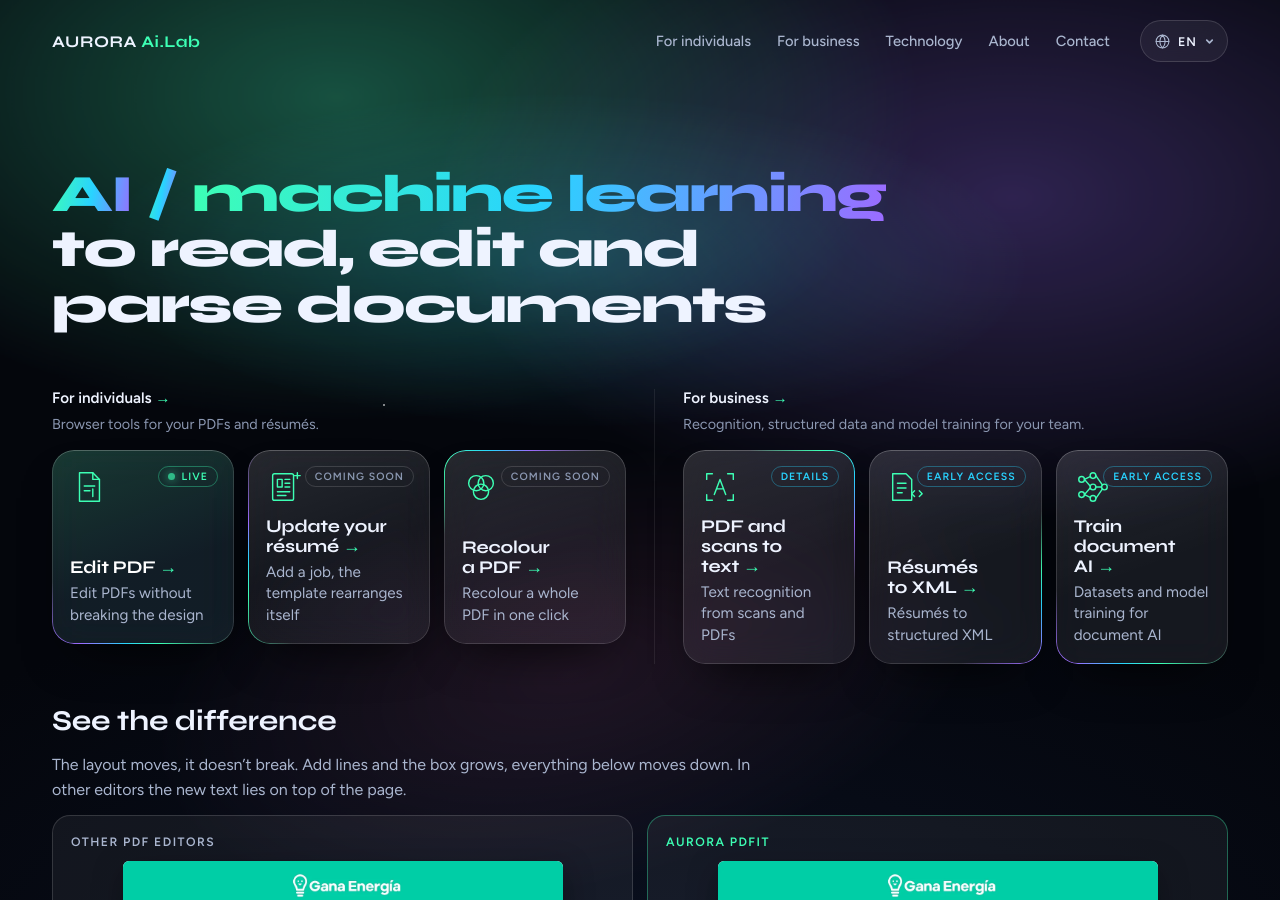
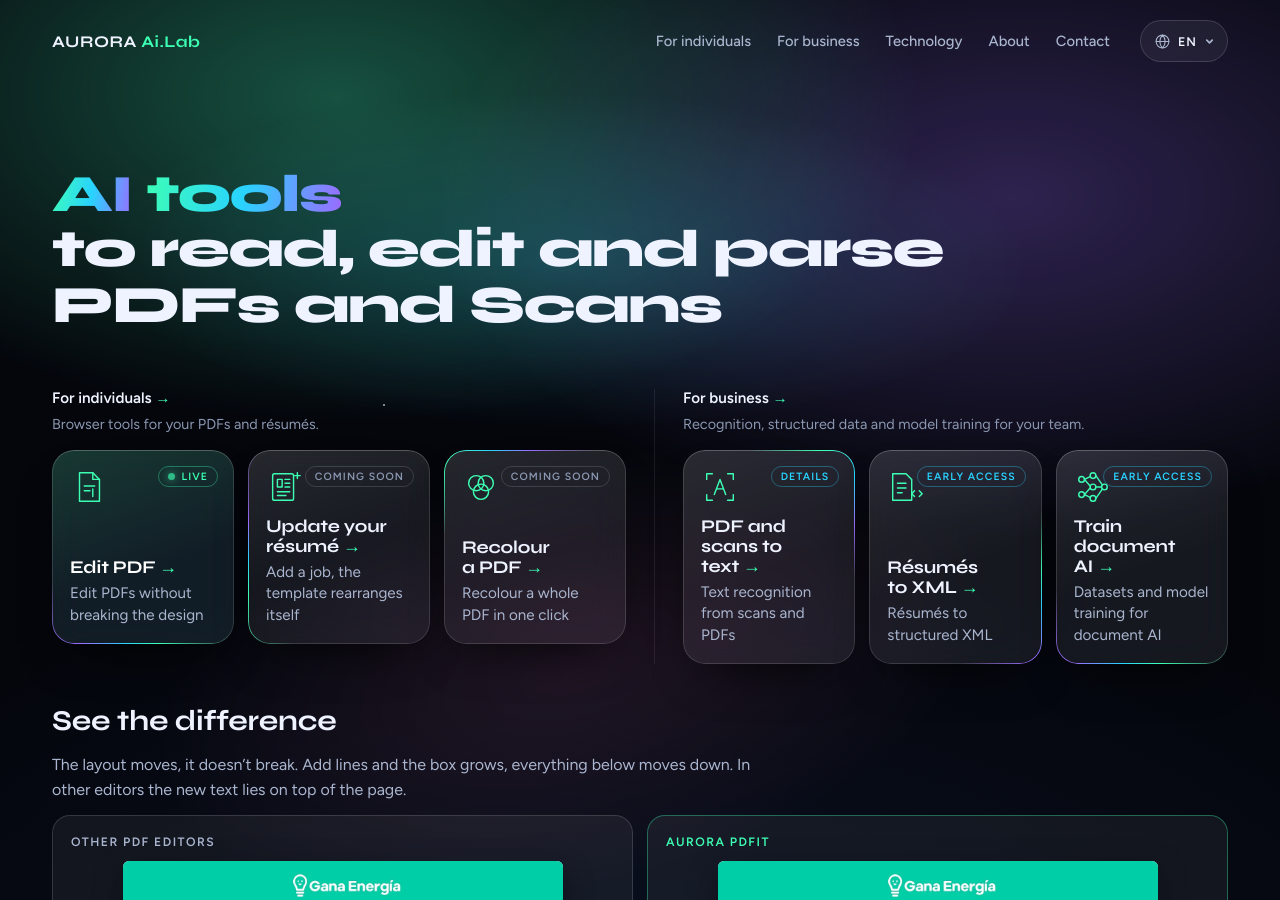
Before and after one commit to Totororik/rora.es, a Jekyll site: the page built from index.html, in a window 1280 px wide and 900 px high. Built offline with Jekyll 4.4.1, drawn with Linux system fonts in a browser that asks for light colours.

Commit message:
Home headline: AI tools to read, edit and parse PDFs and Scans (ES: Herramientas de IA para leer, editar y analizar PDF y escaneos)
Co-Authored-By: Claude Opus 5.5 <noreply@anthropic.com>
Claude-Session: https://claude.ai/code/session_018wxw8nUirvxwf4q119Hca8

```diff
--- a/es/index.html
+++ b/es/index.html
@@ -3,11 +3,11 @@ lang: es
 alt: /
 home: true
 tilt: true
-title: "AURORA Ai.Lab — IA / machine learning para leer, editar y analizar documentos"
+title: "AURORA Ai.Lab — Herramientas de IA para leer, editar y analizar PDF y escaneos"
 description: "AURORA Ai.Lab crea herramientas y tecnología de documentos. Para particulares: edición de PDF en línea que conserva fuentes y maquetación. Para empresas: OCR para escaneos y PDF, análisis de currículos a XML, y datos y entrenamiento para IA de documentos."
 ---
     <section class="hero">
-      <h1><span class="line"><span class="w hl" style="--i:0">IA</span> <span class="w hl" style="--i:1">/</span> <span class="w hl long" style="--i:2">machine learning</span><span class="w hl short" style="--i:2">ML</span></span> <span class="line"><span class="w" style="--i:3">para</span> <span class="w" style="--i:4">leer,</span> <span class="w" style="--i:5">editar</span> <span class="w" style="--i:6">y</span> <span class="w" style="--i:7">analizar</span> <span class="w" style="--i:8">documentos</span></span><span class="scan" aria-hidden="true"></span></h1>
+      <h1><span class="line"><span class="w hl" style="--i:0">Herramientas</span> <span class="w hl" style="--i:1">de</span> <span class="w hl" style="--i:2">IA</span></span> <span class="line"><span class="w" style="--i:3">para</span> <span class="w" style="--i:4">leer,</span> <span class="w" style="--i:5">editar</span> <span class="w" style="--i:6">y</span> <span class="w" style="--i:7">analizar</span> <span class="w" style="--i:8">PDF</span> <span class="w" style="--i:9">y</span> <span class="w" style="--i:10">escaneos</span></span><span class="scan" aria-hidden="true"></span></h1>
     </section>
 
     <section class="products" aria-label="Productos">
--- a/index.html
+++ b/index.html
@@ -3,11 +3,11 @@ lang: en
 alt: /es/
 home: true
 tilt: true
-title: "AURORA Ai.Lab — AI / machine learning to read, edit and parse documents"
+title: "AURORA Ai.Lab — AI tools to read, edit and parse PDFs and Scans"
 description: "AURORA Ai.Lab builds document tools and technology. For individuals: online PDF editing that keeps fonts and layout. For business: OCR for scans and PDFs, résumé parsing into XML, and data and training for document AI."
 ---
     <section class="hero">
-      <h1><span class="line"><span class="w hl" style="--i:0">AI</span> <span class="w hl" style="--i:1">/</span> <span class="w hl long" style="--i:2">machine learning</span><span class="w hl short" style="--i:2">ML</span></span> <span class="line"><span class="w" style="--i:3">to</span> <span class="w" style="--i:4">read,</span> <span class="w" style="--i:5">edit</span> <span class="w" style="--i:6">and</span> <span class="w" style="--i:7">parse</span> <span class="w" style="--i:8">documents</span></span><span class="scan" aria-hidden="true"></span></h1>
+      <h1><span class="line"><span class="w hl" style="--i:0">AI</span> <span class="w hl" style="--i:1">tools</span></span> <span class="line"><span class="w" style="--i:2">to</span> <span class="w" style="--i:3">read,</span> <span class="w" style="--i:4">edit</span> <span class="w" style="--i:5">and</span> <span class="w" style="--i:6">parse</span> <span class="w" style="--i:7">PDFs</span> <span class="w" style="--i:8">and</span> <span class="w" style="--i:9">Scans</span></span><span class="scan" aria-hidden="true"></span></h1>
     </section>
 
     <section class="products" aria-label="Products">
```
